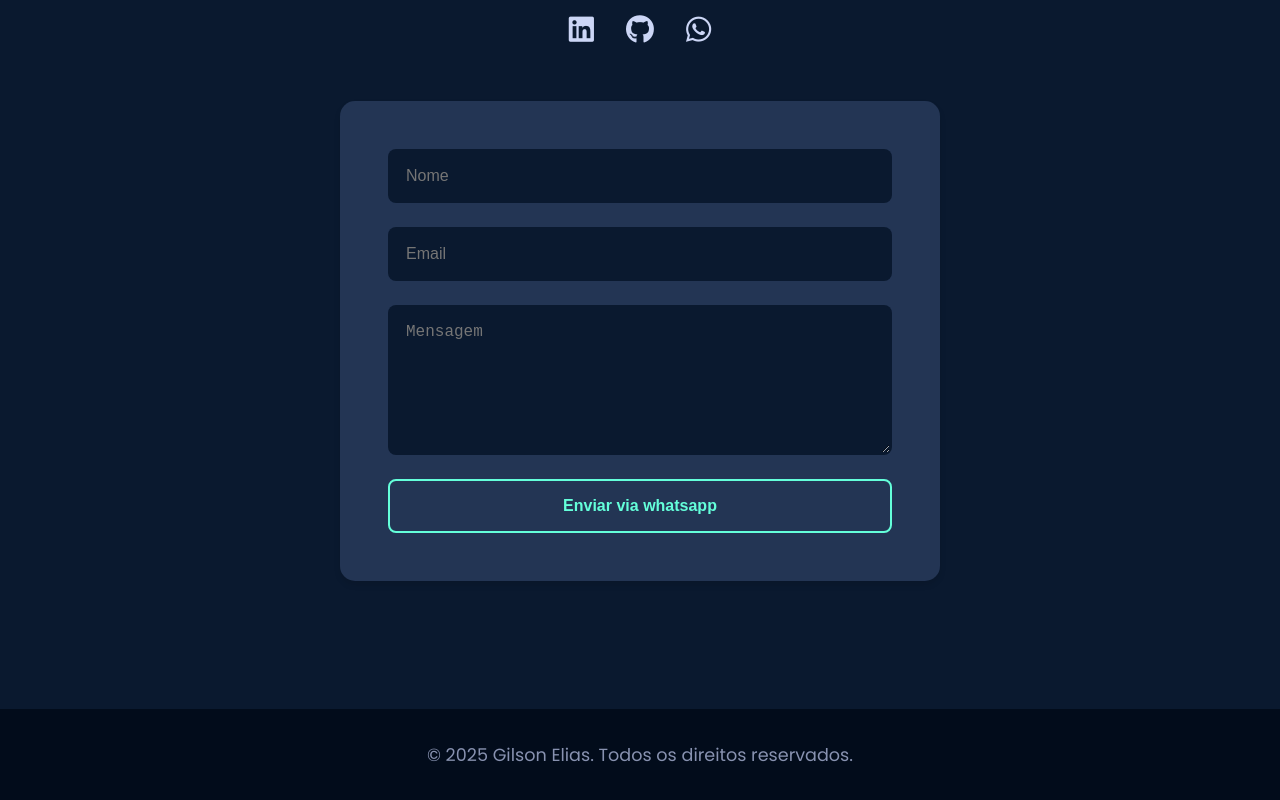
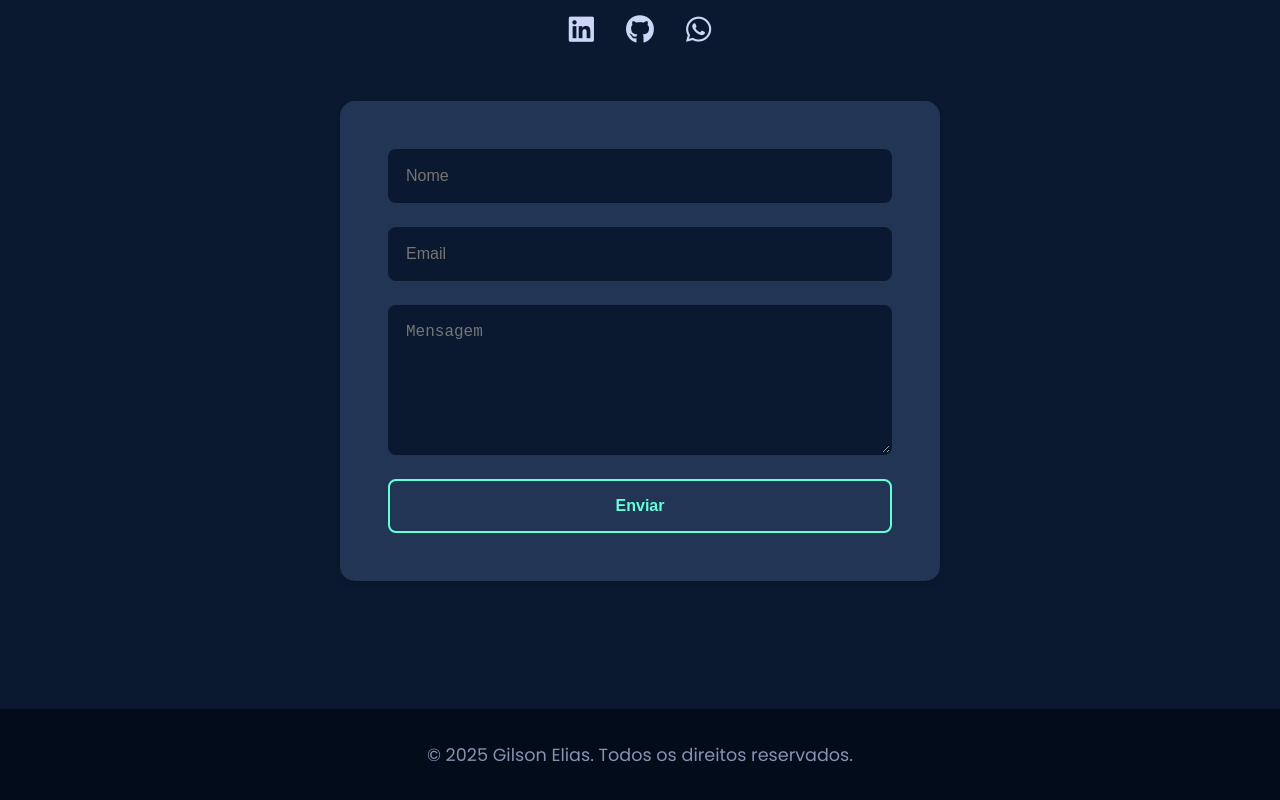
Before and after one commit to gilson051087/site_gilson_portifolio, a website: page index.html in a window 1280 px wide. Shown: the part 5962-6762 px from the top of the page. Drawn offline with nearby package versions, Linux system fonts and the light colour scheme.

Commit message:
Update index.html

```diff
--- a/index.html
+++ b/index.html
@@ -269,7 +269,7 @@
                     <input type="text" name="name" placeholder="Nome" required>
                     <input type="email" name="email" placeholder="Email" required>
                     <textarea name="message" placeholder="Mensagem" required></textarea>
-                    <button type="button" onclick="enviarWhatsApp()" class="submit-btn">Enviar via whatsapp</button>
+                    <button type="button" onclick="enviarWhatsApp()" class="submit-btn">Enviar</button>
                 </form>
             </div>
         </section>
```
